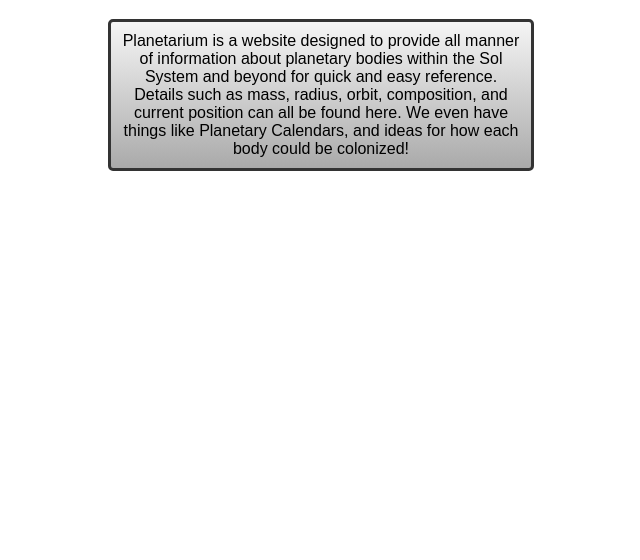
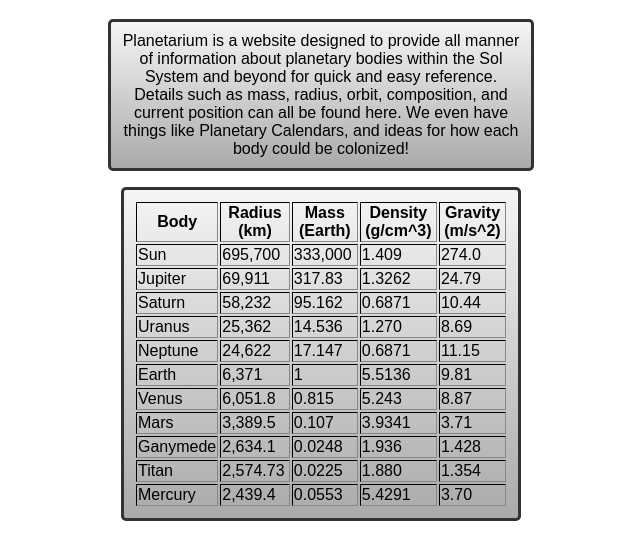
Before and after one commit to 4orks/practice-project, a website: page app/assets/index.html in a window 1280 px wide. Shown: the part 106-666 px from the top of the page, without its empty margins (319-959 px from the left). Drawn offline with Linux system fonts and the light colour scheme.

Commit message:
added a table and removed unnecessary tasks.json

```diff
--- a/app/assets/index.html
+++ b/app/assets/index.html
@@ -15,5 +15,92 @@
             Details such as mass, radius, orbit, composition, and current position can all be found here.
             We even have things like Planetary Calendars, and ideas for how each body could be colonized!
         </p>
+
+        <table border="1">
+            <tr>
+                <th>Body</th>
+                <th>Radius (km)</th>
+                <th>Mass (Earth)</th>
+                <th>Density (g/cm^3)</th>
+                <th>Gravity (m/s^2)</th>
+            </tr>
+            <tr>
+                <td>Sun</td>
+                <td>695,700</td>
+                <td>333,000</td>
+                <td>1.409</td>
+                <td>274.0</td>
+            </tr>
+            <tr>
+                <td>Jupiter</td>
+                <td>69,911</td>
+                <td>317.83</td>
+                <td>1.3262</td>
+                <td>24.79</td>
+            </tr>
+            <tr>
+                <td>Saturn</td>
+                <td>58,232</td>
+                <td>95.162</td>
+                <td>0.6871</td>
+                <td>10.44</td>
+            </tr>
+            <tr>
+                <td>Uranus</td>
+                <td>25,362</td>
+                <td>14.536</td>
+                <td>1.270</td>
+                <td>8.69</td>
+            </tr>
+            <tr>
+                <td>Neptune</td>
+                <td>24,622</td>
+                <td>17.147</td>
+                <td>0.6871</td>
+                <td>11.15</td>
+            </tr>
+            <tr>
+                <td>Earth</td>
+                <td>6,371</td>
+                <td>1</td>
+                <td>5.5136</td>
+                <td>9.81</td>
+            </tr>
+            <tr>
+                <td>Venus</td>
+                <td>6,051.8</td>
+                <td>0.815</td>
+                <td>5.243</td>
+                <td>8.87</td>
+            </tr>
+            <tr>
+                <td>Mars</td>
+                <td>3,389.5</td>
+                <td>0.107</td>
+                <td>3.9341</td>
+                <td>3.71</td>
+            </tr>
+            <tr>
+                <td>Ganymede</td>
+                <td>2,634.1</td>
+                <td>0.0248</td>
+                <td>1.936</td>
+                <td>1.428</td>
+            </tr>
+            <tr>
+                <td>Titan</td>
+                <td>2,574.73</td>
+                <td>0.0225</td>
+                <td>1.880</td>
+                <td>1.354</td>
+            </tr>
+            <tr>
+                <td>Mercury</td>
+                <td>2,439.4</td>
+                <td>0.0553</td>
+                <td>5.4291</td>
+                <td>3.70</td>
+            </tr>
+        </table>
     </body>
 </html>
--- a/app/assets/styles.css
+++ b/app/assets/styles.css
@@ -45,3 +45,21 @@
     margin-left: auto;
     margin-right: auto;
 }
+
+table{
+    font-family: sans-serif;
+
+    border-style:solid;
+    border-width: 3px;
+    border-color: #333333;
+    border-radius: 5px;
+    padding: 10px;
+
+    width: 400px;
+
+    background: linear-gradient(whitesmoke,#aaaaaa);
+    background-repeat: no-repeat;
+
+    margin-left: auto;
+    margin-right: auto;
+}
```
